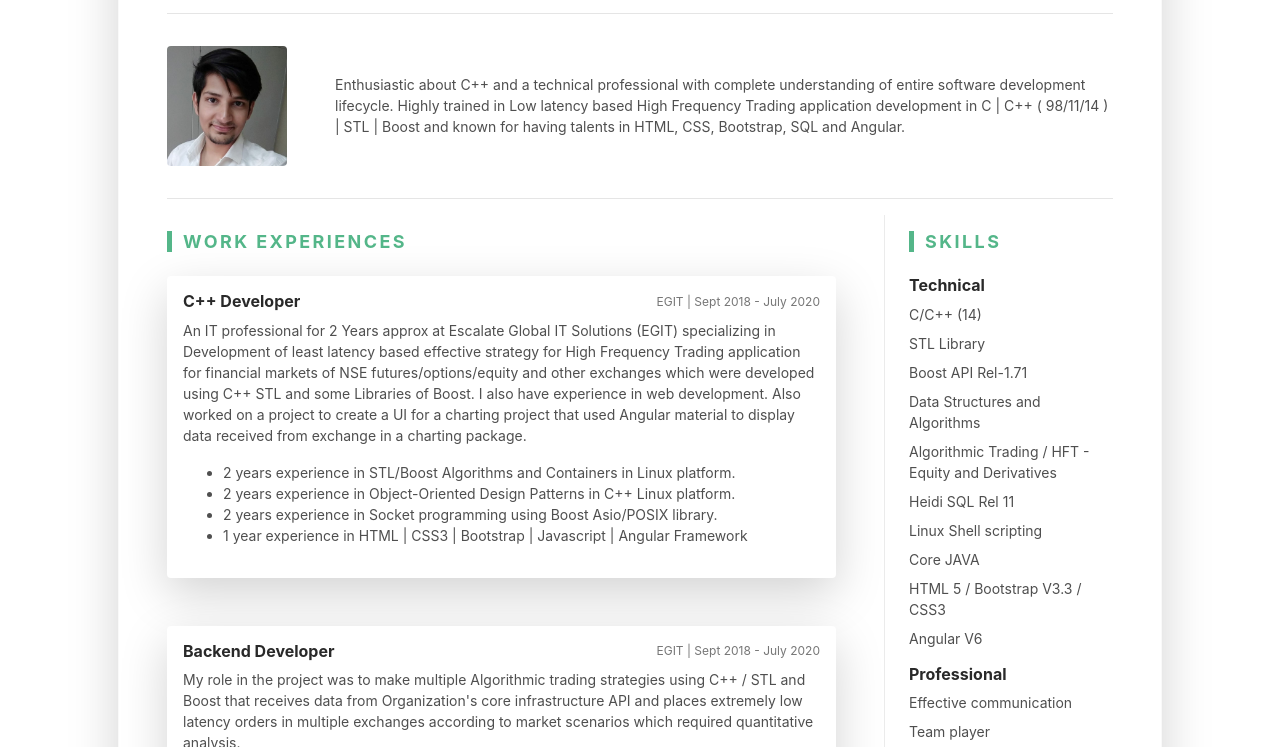
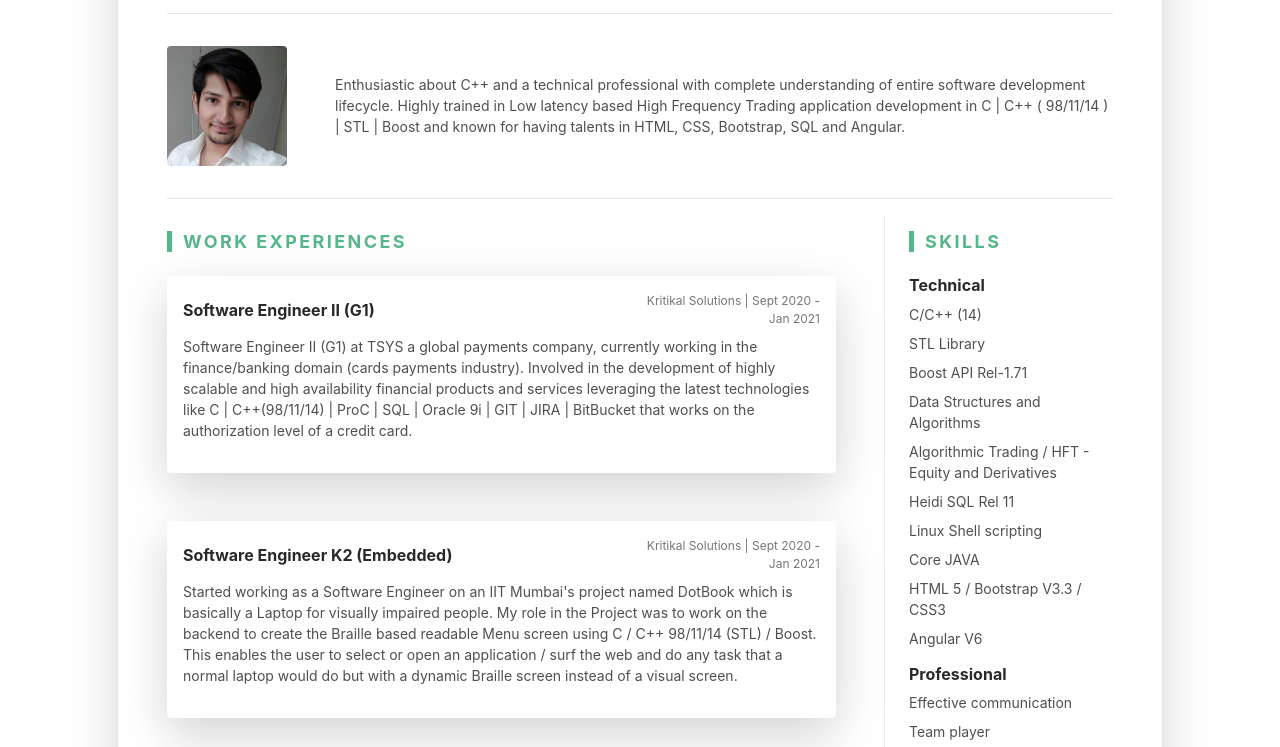
Before and after one commit to harshasaurusREX/devProfile, a plain HTML site: page index.html in a window 1280 px wide. Shown: the part 199-946 px from the top of the page. Drawn offline with nearby package versions, Linux system fonts and the light colour scheme.

Commit message:
Update index.html

```diff
--- a/index.html
+++ b/index.html
@@ -64,7 +64,36 @@
 					<div class="row">
 						<div class="resume-main col-12 col-lg-8 col-xl-9 pr-0 pr-lg-5">
 							<section class="work-section py-3">
-								<h3 class="text-uppercase resume-section-heading mb-4">Work Experiences</h3>
+                                <h3 class="text-uppercase resume-section-heading mb-4">Work Experiences</h3>
+                                <div class="item mb-3">
+									<div class="shadow-lg p-3 mb-5 bg-white rounded">
+										<div class="item-heading row align-items-center mb-2">
+											<h4 class="item-title col-12 col-md-6 col-lg-8 mb-2 mb-md-0">Software Engineer II (G1)</h4>
+											<div class="item-meta col-12 col-md-6 col-lg-4 text-muted text-left text-md-right">Kritikal Solutions | Sept 2020 - Jan 2021</div>
+
+										</div>
+										<div class="item-content">
+											<p> Software Engineer II (G1) at TSYS a global payments company, currently working in the finance/banking domain (cards payments industry).
+                                                Involved in the development of highly scalable and high availability financial products and services leveraging the latest technologies like C | C++(98/11/14) | ProC | SQL | Oracle 9i | GIT | JIRA | BitBucket that works on the authorization level of a credit card.
+											</p>
+										</div>
+									</div>
+								</div><!--//item-->
+                                <div class="item mb-3">
+									<div class="shadow-lg p-3 mb-5 bg-white rounded">
+										<div class="item-heading row align-items-center mb-2">
+											<h4 class="item-title col-12 col-md-6 col-lg-8 mb-2 mb-md-0">Software Engineer K2 (Embedded)</h4>
+											<div class="item-meta col-12 col-md-6 col-lg-4 text-muted text-left text-md-right">Kritikal Solutions | Sept 2020 - Jan 2021</div>
+
+										</div>
+										<div class="item-content">
+											<p> Started working as a Software Engineer on an IIT Mumbai's project named DotBook which is basically a Laptop for visually impaired people.
+                                                My role in the Project was to work on the backend to create the Braille based readable Menu screen using C / C++ 98/11/14 (STL) / Boost.
+                                                This enables the user to select or open an application / surf the web and do any task that a normal laptop would do but with a dynamic Braille screen instead of a visual screen.
+											</p>
+										</div>
+									</div>
+								</div><!--//item-->
 								<div class="item mb-3">
 									<div class="shadow-lg p-3 mb-5 bg-white rounded">
 										<div class="item-heading row align-items-center mb-2">
```
